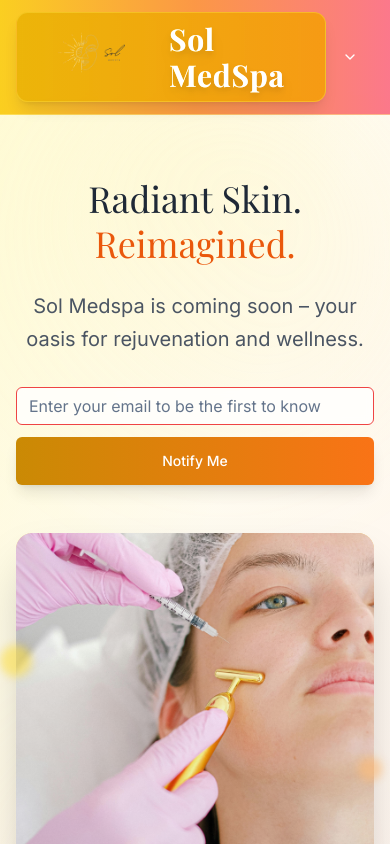
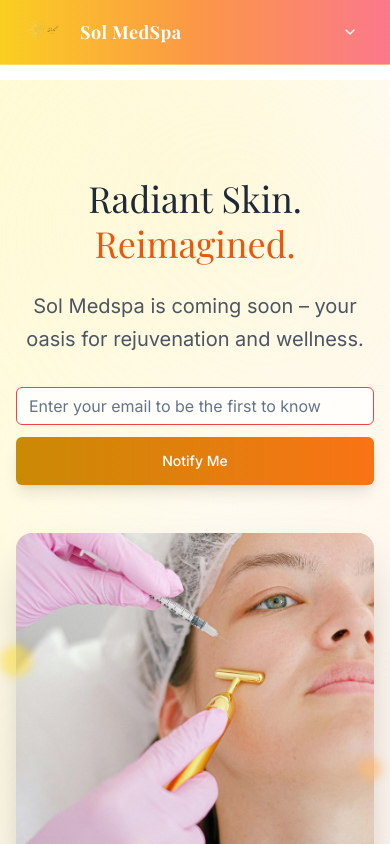
Before and after one commit to iisael9/Sol_MedSpa, a Next.js app: page / in a window 390 px wide. Shown: the top 844 px of the page. Built offline with nearby package versions, Linux system fonts and the light colour scheme; no server answers; a web font is replaced by a local one.

Commit message:
feat: enhance header logo for mobile-friendliness
Remove heavy styling, make responsive, improve text hierarchy,
better spacing, cleaner typography, mobile-first approach.

Co-authored-by: null <125531205+iisael9@users.noreply.github.com>

```diff
--- a/app/page.tsx
+++ b/app/page.tsx
@@ -56,17 +56,18 @@ export default function SolMedspaLanding() {
         <div className="max-w-7xl mx-auto px-4 py-3">
           <div className="flex items-center justify-between">
             {/* Sol MedSpa Logo */}
-            <div className="flex items-center bg-gradient-to-r from-yellow-500/90 to-amber-500/90 px-6 py-2 rounded-xl backdrop-blur-sm border border-yellow-300/40 shadow-lg">
+            <div className="flex items-center">
               <Image
                 src="/images/sol-logo.svg"
                 alt="Sol MedSpa Logo"
-                width={280}
-                height={168}
-                className="h-16 w-auto mr-4"
+                width={200}
+                height={120}
+                className="h-8 md:h-12 w-auto mr-2 md:mr-3"
               />
               <div className="flex flex-col">
-                <span className="text-white font-serif text-3xl font-bold tracking-wide bg-gradient-to-r from-yellow-200 to-orange-100 bg-clip-text text-transparent drop-shadow-lg">
-                  Sol MedSpa
+                <span className="text-white font-serif text-lg md:text-2xl font-bold tracking-wide">Sol MedSpa</span>
+                <span className="text-white/80 text-xs md:text-sm font-light tracking-wider hidden sm:block">
+                  Radiant Skin. Reimagined.
                 </span>
               </div>
             </div>
```
